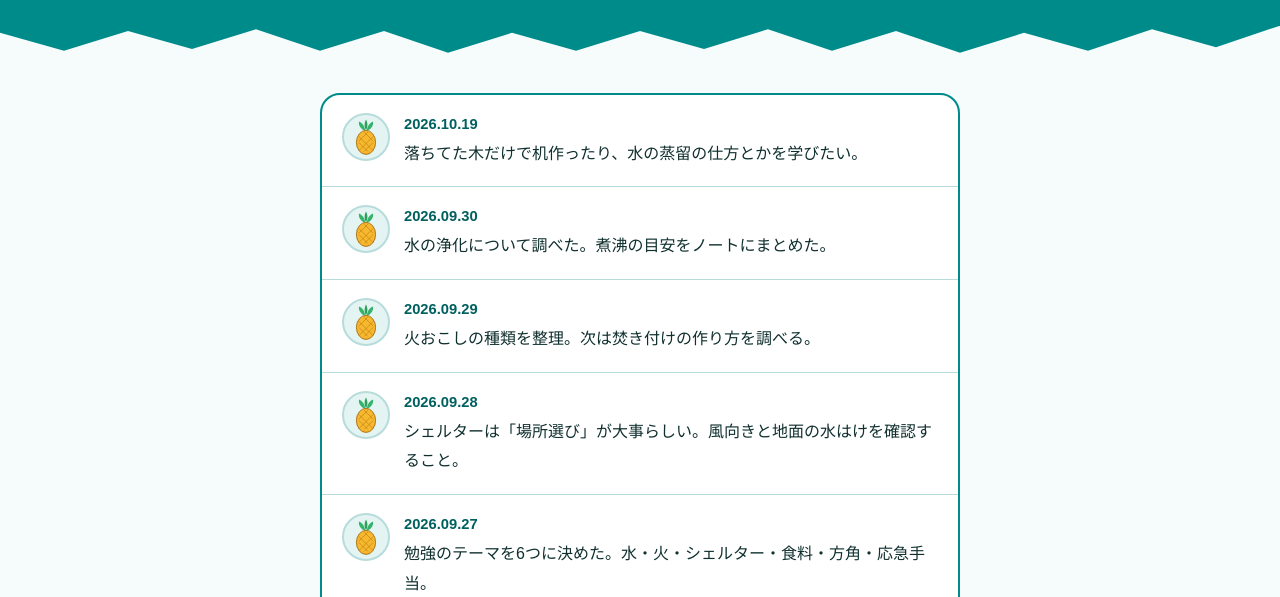
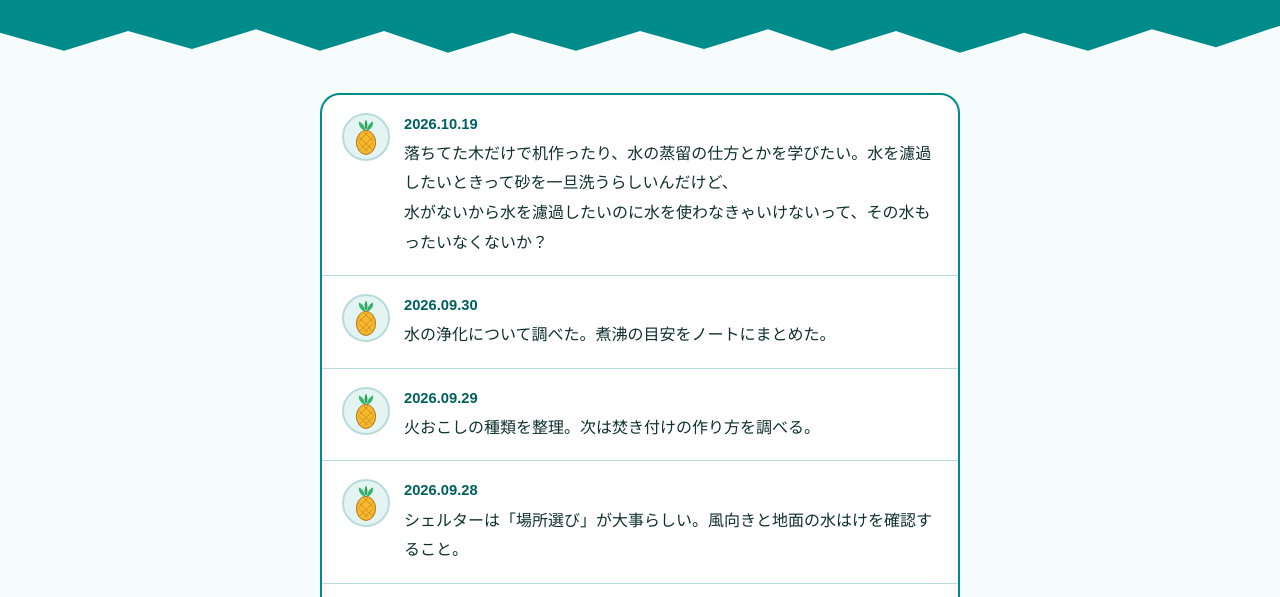
Before and after one commit to Azaleacreativeroom888/fan-survival, a plain HTML site: page blog.html in a window 1280 px wide. Shown: the part 196-793 px from the top of the page. Drawn offline with Linux system fonts and the light colour scheme; a web font is replaced by a local one.

Commit message:
Update blog post content with additional details
Expanded the paragraph discussing learning methods for crafting and water distillation.

```diff
--- a/blog.html
+++ b/blog.html
@@ -100,7 +100,8 @@ footer .wrap{display:flex;justify-content:space-between;gap:12px;flex-wrap:wrap}
       <div class="avatar"><svg aria-hidden="true"><use href="#mini-pine"/></svg></div>
       <div>
         <time datetime="2026-10-19">2026.10.19</time>
-        <p>落ちてた木だけで机作ったり、水の蒸留の仕方とかを学びたい。</p>
+        <p>落ちてた木だけで机作ったり、水の蒸留の仕方とかを学びたい。水を濾過したいときって砂を一旦洗うらしいんだけど、
+        水がないから水を濾過したいのに水を使わなきゃいけないって、その水もったいなくないか？</p>
       </div>
     </li>
     <li class="post">
```
